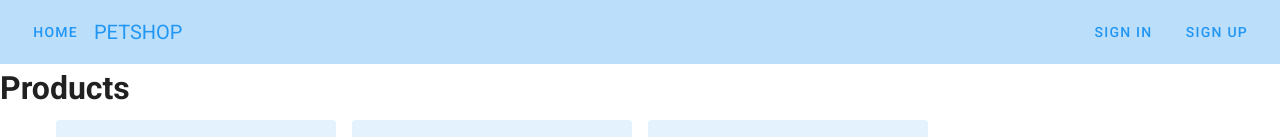
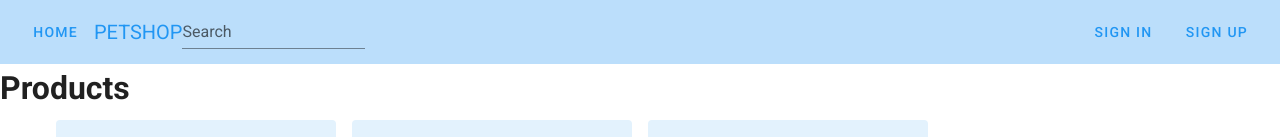
Before and after one commit to Mashbraganca/Petshop, a Vue app in the folder petshop/: page / in a window 1280 px wide. Shown: the top 137 px of the page. Built offline with nearby package versions, Linux system fonts and the light colour scheme.

Commit message:
add Primitive Search Bar

```diff
--- a/petshop/src/components/Toolbar.vue
+++ b/petshop/src/components/Toolbar.vue
@@ -9,6 +9,10 @@
                 <v-toolbar-title class="text-uppercase blue--text">
                     <span>Petshop</span>
                 </v-toolbar-title>
+            </div>
+
+            <div>
+                <v-text-field hide-details label="Search" single-line></v-text-field>
             </div>
 
             <v-spacer></v-spacer>
```
